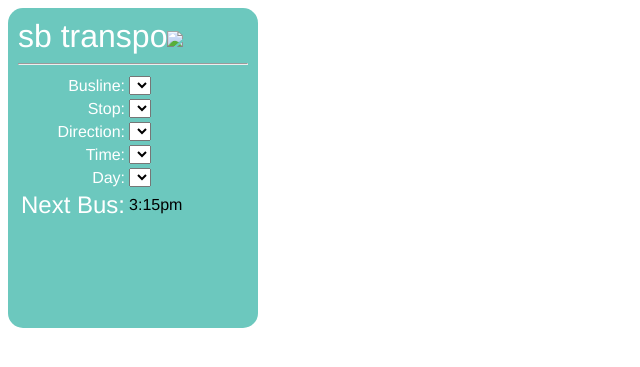
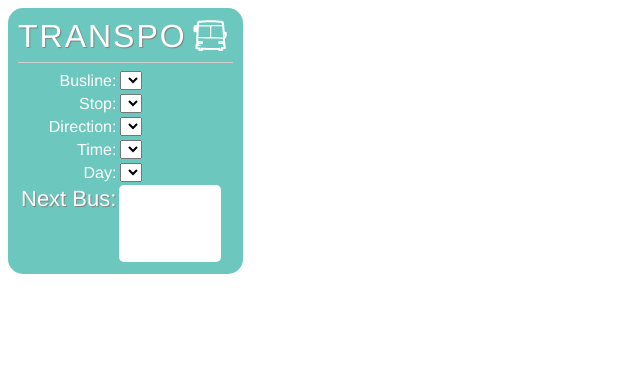
Before and after one commit to codeforamerica/south-bend-bus-widget, a Rails app: page / in a window 1280 px wide. Shown: the top 367 px of the page, without its empty margins (0-640 px from the left). Run offline with Rails 7, Linux system fonts and the light colour scheme; lists and menus that the app fills with data are empty; some libraries are stand-ins or nearby versions; some web fonts are replaced.

Commit message:
update of UI

```diff
--- a/app/assets/stylesheets/widget.css
+++ b/app/assets/stylesheets/widget.css
@@ -1,30 +1,70 @@
 @font-face {
 	font-family: airplane;
 	src: url('<%= asset_path('airplane.ttf') %>');
+}
+@font-face {
+  font-family: Graduate;
+  src: url('<%= asset_path('Graduate-Regular.ttf') %>');
+}
+@font-face {
+  font-family: Marmellatta;
+  src: url('<%= asset_path('Marmellatta.ttf') %>');
+}
+@font-face {
+  font-family: Franchise-Bold;
+  src: url('<%= asset_path('Franchise-Bold.ttf') %>');
 }
 
 html{
 	font-size: 16px;
 }
 .wrapper{
-  	width:230px;
-  	height:300px;
+  	width:215px;
   	padding:10px;
   	background: #6CC8BE;
   	-moz-border-radius: 15px;
     border-radius: 15px;
-    font-family: airplane,helvetica,arial,sans-serif;
+    font-family:helvetica,arial,sans-serif;
 }
-.table{
+.title{
+  float:left;
+  width;80px;
+  padding-right: 5px;
+  font-size:32px;
+  color:white;
+  font-family:;
+  font-weight:;
+  letter-spacing:2px;
+  text-shadow: 1px 1px 1px gray;
+  border-bottom: thick #ff0000;
+}
+div.horizontal-line{
+    min-height: 1px;
+    clear:both; width:100%;
+    border-bottom:1px solid #d1d1d1;
+    height:1px; padding-top:5px;
+    margin-top:0px;
+    margin-bottom:5px;
+}
+.fields{
+  border-spacing: 2px;
 }
 .left-column{
   	text-align: right;
   	color:white;
-
 }
 .right-column{
 	color:black;
 }
 .Next-Bus{
-	font-size: 24px;
+	font-size: 22px;
+  vertical-align: top;
+  text-shadow: 1px 1px 1px gray;
 }
+.read-out{
+  width: 100px;
+  height: 75px;
+  background: white;
+  -moz-border-radius: 5px;
+  border-radius: 5px;
+}
--- a/app/views/application/widget.erb
+++ b/app/views/application/widget.erb
@@ -1,12 +1,11 @@
 
 
 <div class="wrapper">
-<div style="font-size:32px; color:white;">
-	<div style="float:left; width;100px;">sb transpo</div>
+<div>
+	<div class="title">TRANSPO</div>
 	<%= image_tag "bus_logo.png" %>
 </div>
-
-<hr style="color:white;">
+<div class="horizontal-line"></div>
 <table class="fields">
 	<tr>
 		<td class="left-column">Busline:</td>
@@ -30,7 +29,7 @@
 	</tr>
 	<tr>
 		<td class="Next-Bus left-column">Next Bus:</td>
-		<td>3:15pm</td>
+		<td class="read-out"></td>
 	</tr>
 </table>
 </div>
```
Also changed, not shown: app/assets/fonts/Franchise-Bold.ttf (added), app/assets/fonts/Graduate-Regular.ttf (added), app/assets/fonts/Marmellata.ttf (added), app/assets/images/bus_logo.png, 3 other files.
